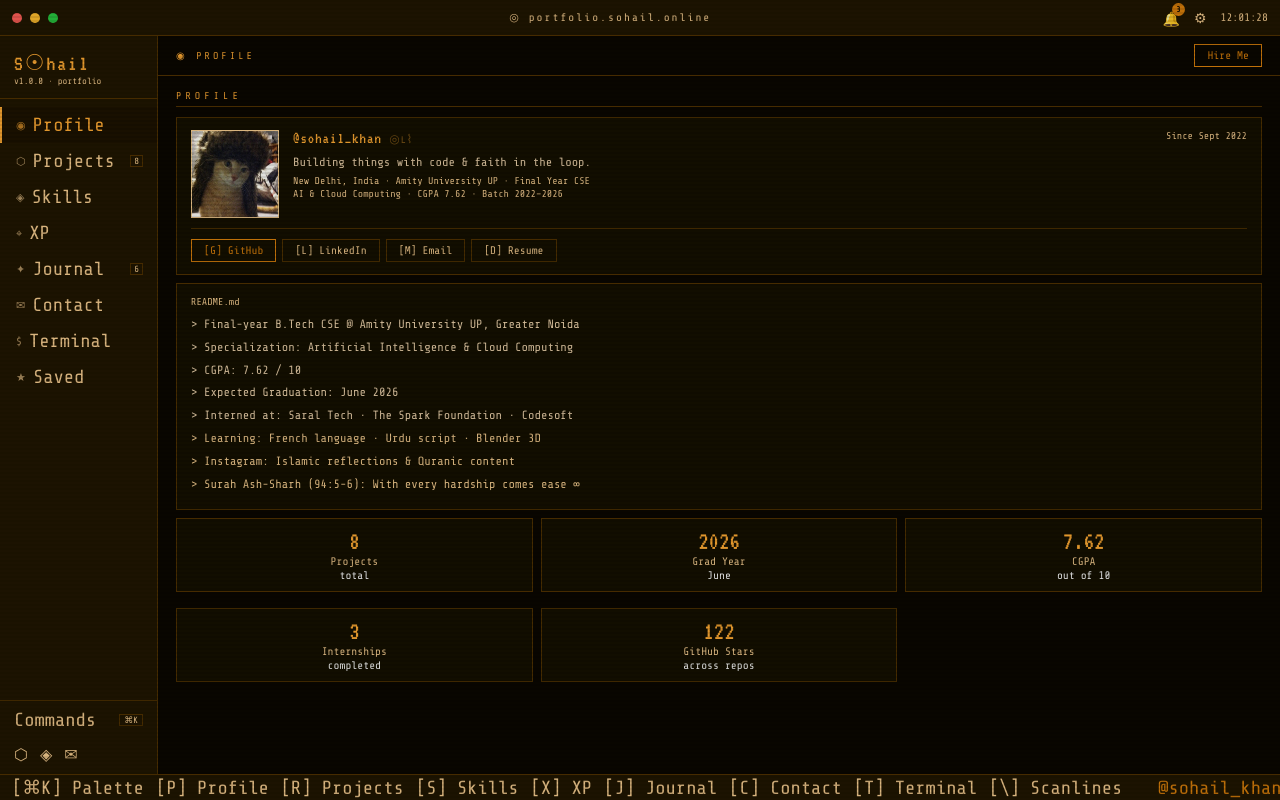
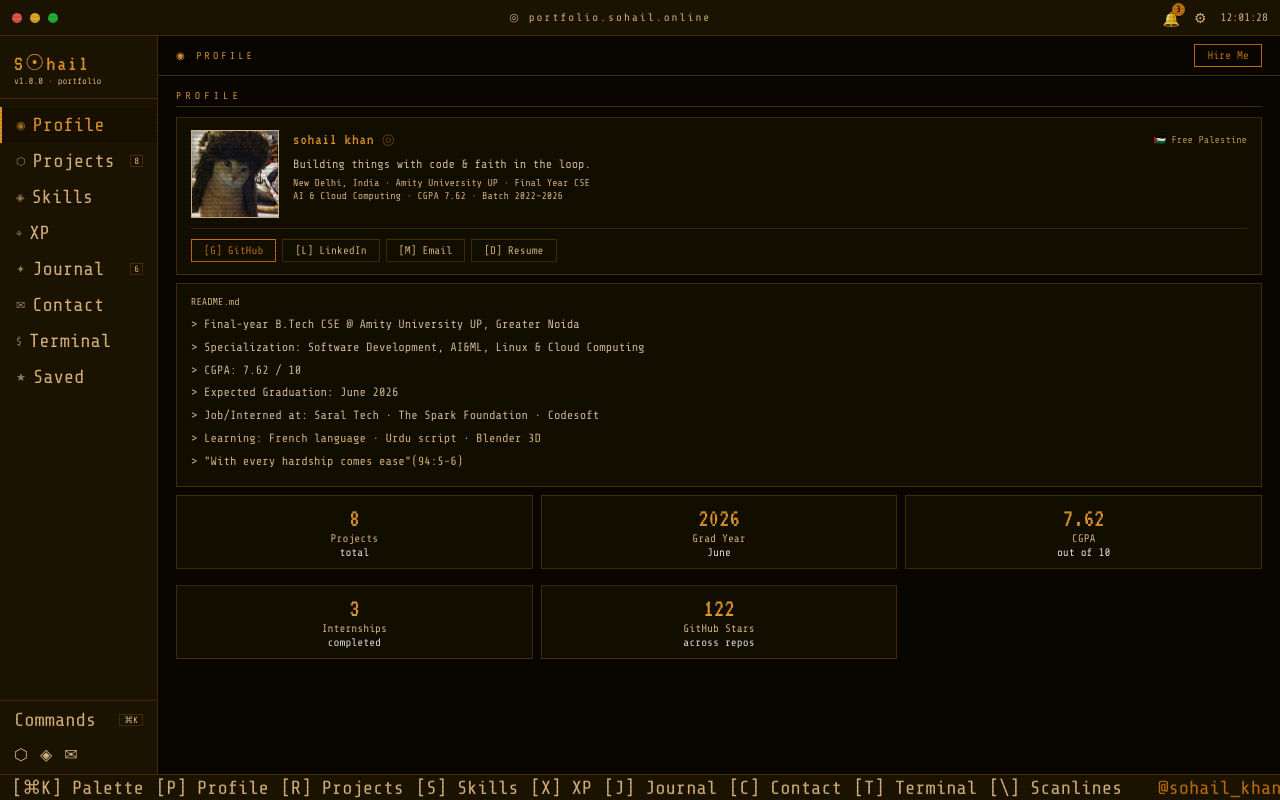
Before and after one commit to Sohail700/retro_portfolio, a React (Vite) app: page / in a window 1280 px wide. Built offline with nearby package versions, Linux system fonts and the light colour scheme.

Commit message:
add palestine help

```diff
--- a/src/App.jsx
+++ b/src/App.jsx
@@ -1071,10 +1071,10 @@ function ProfileView({ toast, isMobile }) {
                       letterSpacing: 1,
                     }}
                   >
-                    @sohail_khan
+                    sohail khan
                   </span>
                   <div style={{ color: T.dim, fontSize: 10 }}>
-                    Since Sept 2022
+                    Free Palestine
                   </div>
                 </div>
               </div>
@@ -1096,11 +1096,26 @@ function ProfileView({ toast, isMobile }) {
                     letterSpacing: 1,
                   }}
                 >
-                  @sohail_khan{" "}
-                  <span style={{ opacity: 0.4, fontSize: 12 }}>◎L⌇</span>
+                  sohail khan{" "}
+                  <span style={{ opacity: 0.4, fontSize: 15 }}>◎</span>
                 </span>
-                <span style={{ color: T.dim, fontSize: 10 }}>
-                  Since Sept 2022
+
+                {/* Free Palestine clickable */}
+                <span
+                  onClick={() => {
+                    window.location.href =
+                      "https://donate.unrwa.org/int/en/general";
+                  }}
+                  style={{
+                    color: "#e0aa50", // neon vibe (fits your retro UI)
+                    fontSize: 10,
+                    cursor: "pointer",
+                    display: "flex",
+                    alignItems: "center",
+                    gap: 4,
+                  }}
+                >
+                  🇵🇸 Free Palestine
                 </span>
               </div>
             )}
@@ -1164,13 +1179,12 @@ function ProfileView({ toast, isMobile }) {
         </div>
         {[
           `> Final-year B.Tech CSE @ Amity University UP, Greater Noida`,
-          `> Specialization: Artificial Intelligence & Cloud Computing`,
+          `> Specialization: Software Development, AI&ML, Linux & Cloud Computing`,
           `> CGPA: 7.62 / 10 `,
           `> Expected Graduation: June 2026`,
-          `> Interned at: Saral Tech · The Spark Foundation · Codesoft`,
+          `> Job/Interned at: Saral Tech · The Spark Foundation · Codesoft`,
           `> Learning: French language · Urdu script · Blender 3D`,
-          `> Instagram: Islamic reflections & Quranic content`,
-          `> Surah Ash-Sharh (94:5-6): With every hardship comes ease ∞`,
+          `> "With every hardship comes ease"(94:5-6)`,
         ].map((l, i) => (
           <div
             key={i}
```
